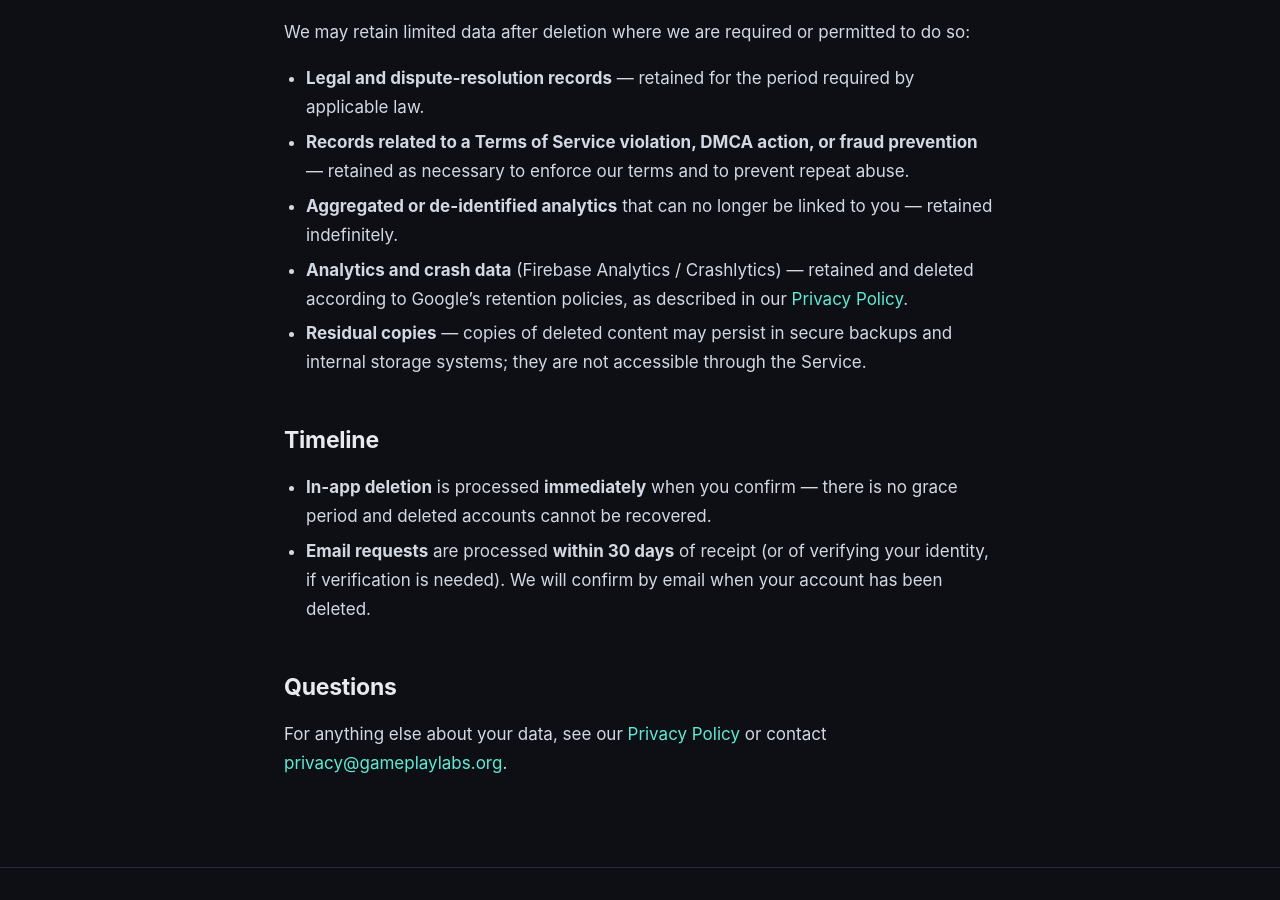
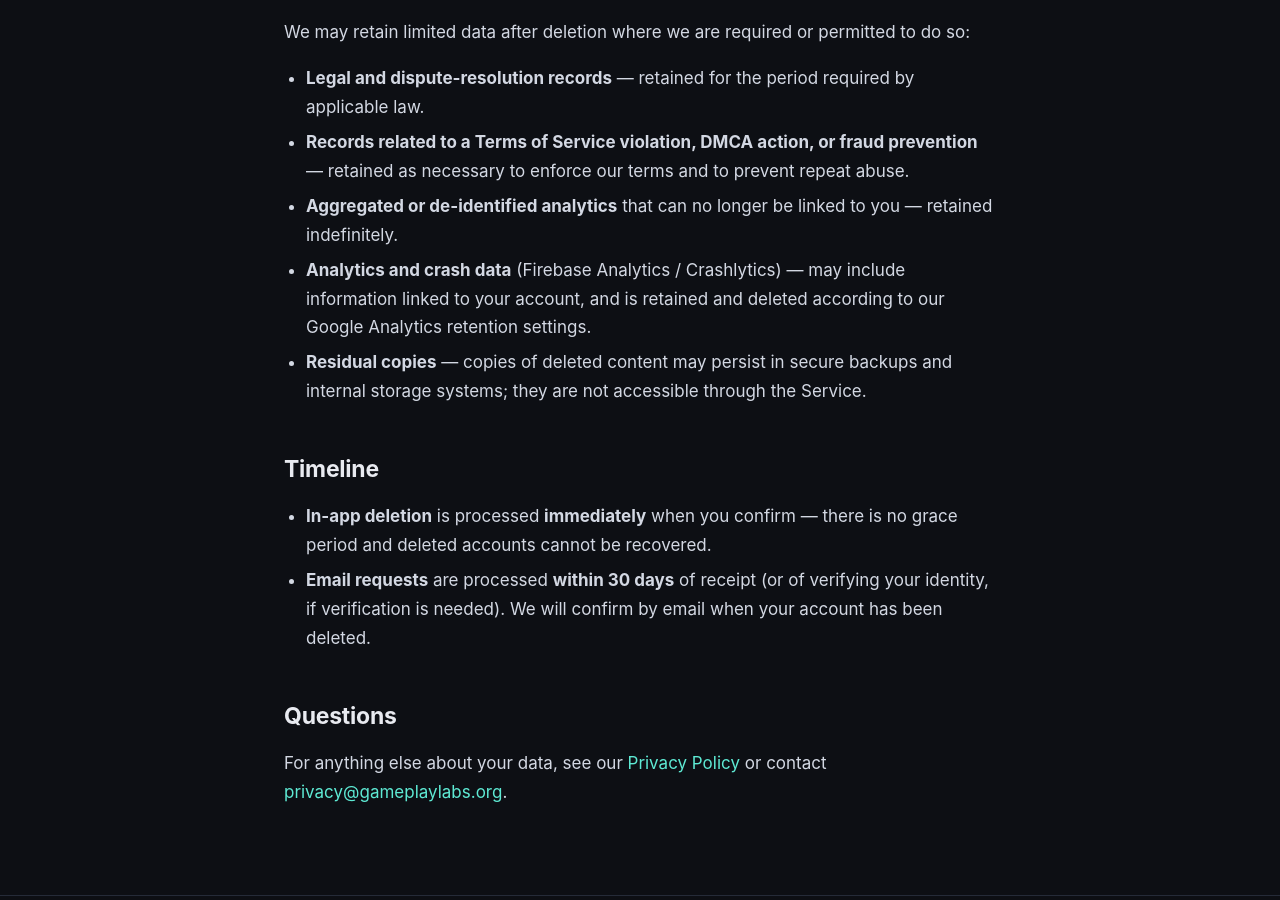
Before and after one commit to Jack-gameplaylabs/gameplaylabs.org, a Jekyll site: the page built from delete-account.md, in a window 1280 px wide and 900 px high, scrolled down 1585 px. Built offline with Jekyll 4.4.1, drawn with Linux system fonts in a browser that asks for light colours.

Commit message:
Clarify analytics data retention on delete-account page
Co-Authored-By: Claude Opus 5.5 <noreply@anthropic.com>

```diff
--- a/delete-account.md
+++ b/delete-account.md
@@ -46,7 +46,7 @@ We may retain limited data after deletion where we are required or permitted to
 - **Legal and dispute-resolution records** — retained for the period required by applicable law.
 - **Records related to a Terms of Service violation, DMCA action, or fraud prevention** — retained as necessary to enforce our terms and to prevent repeat abuse.
 - **Aggregated or de-identified analytics** that can no longer be linked to you — retained indefinitely.
-- **Analytics and crash data** (Firebase Analytics / Crashlytics) — retained and deleted according to Google's retention policies, as described in our [Privacy Policy](/privacy-policy).
+- **Analytics and crash data** (Firebase Analytics / Crashlytics) — may include information linked to your account, and is retained and deleted according to our Google Analytics retention settings.
 - **Residual copies** — copies of deleted content may persist in secure backups and internal storage systems; they are not accessible through the Service.
 
 ## Timeline
```
